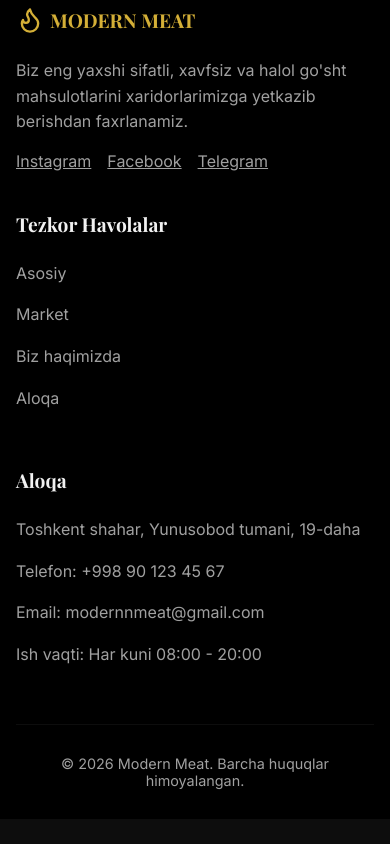
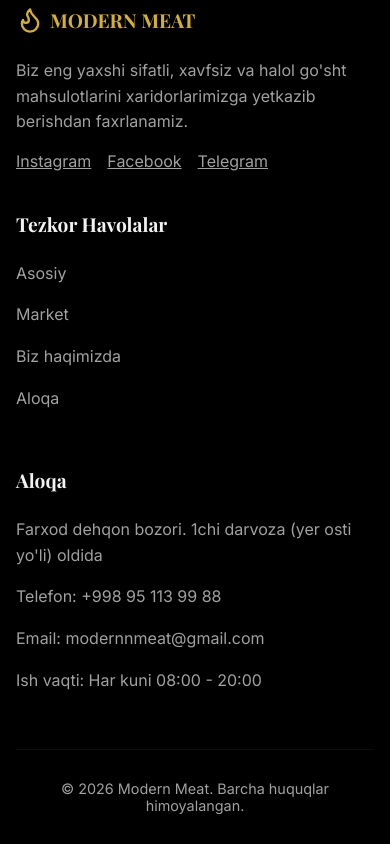
Before and after one commit to modernnmeat-ai/ModernMeat, a React (Vite) app: page /market in a window 390 px wide. Shown: the part 819-1663 px from the top of the page. Before the commit the page ends 1638 px from the top, so only its background shows below. Built offline with nearby package versions, Linux system fonts and the light colour scheme; no server answers; a web font is replaced by a local one.

Commit message:
Update address and phone number in Footer

```diff
--- a/src/components/Footer.tsx
+++ b/src/components/Footer.tsx
@@ -27,8 +27,8 @@
           </div>
           <div className="footer-col" id="contact">
             <h4>Aloqa</h4>
-            <p>Toshkent shahar, Yunusobod tumani, 19-daha</p>
-            <p>Telefon: +998 90 123 45 67</p>
+            <p>Farxod dehqon bozori. 1chi darvoza (yer osti yo'li) oldida</p>
+            <p>Telefon: +998 95 113 99 88</p>
             <p>Email: modernnmeat@gmail.com</p>
             <p>Ish vaqti: Har kuni 08:00 - 20:00</p>
           </div>
```
